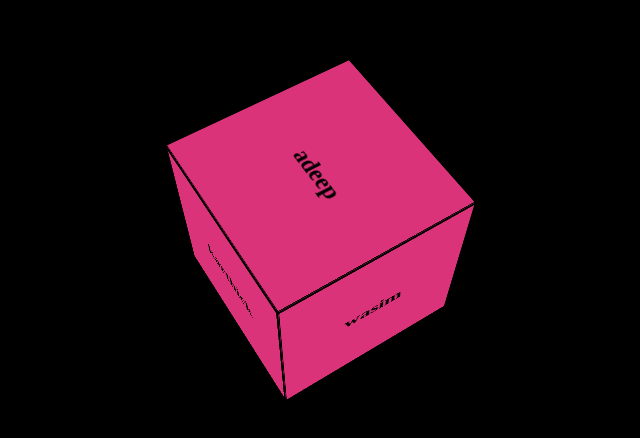
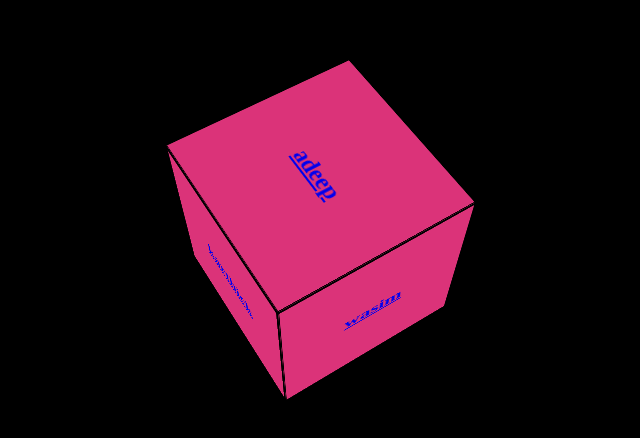
Before and after one commit to Karthickkfk/oii, a plain HTML site: page index.html in a window 1280 px wide. Shown: the part 170-608 px from the top of the page, without its empty margins (324-964 px from the left). Drawn offline with Linux system fonts and the light colour scheme.

Commit message:
index.html

```diff
--- a/index.html
+++ b/index.html
@@ -8,12 +8,23 @@
 </head>
 <body>
   <div class="cube" style="color: rgb(0, 0, 0);">
-    <div class="face front">karthick</div>
-    <div class="face back">bharath</div>
-    <div class="face right">wasim</div>
-    <div class="face left">aron</div>
-    <div class="face top">adeep</div>
-    <div class="face bottom">vikram</div>
+    <div class="face front">
+      <a href="https://www.instagram.com/karthick__kakashi?igsh=MWpsN203NDc4MzkzaQ==">karthick</a>
+    </div>
+    <div class="face back">
+      <a href="https://www.instagram.com/brave_heart_1004?igsh=MXR2amg4dmVqamx0Yw==">bharath</a>
+    </div>
+    <div class="face right">
+      <a href="https://www.instagram.com/tp_wasim_82?igsh=MTJneDBmc28xNnptdw==">wasim</a>
+    </div>
+    <div class="face left">
+      <a href="https://www.instagram.com/athik.ahamed.6543?igsh=dG1tbzF0NzJ5ejY5">athik</a></div>
+    <div class="face top">
+      <a href="https://www.instagram.com/adeep_mohamed007?igsh=MTFmcWczaGY2ejNycw==">adeep</a>
+    </div>
+    <div class="face bottom">
+      <a href="https://www.instagram.com/smart_boy_2179?igsh=MXdoNzB5ZW56dmF6bA==">vikram</a>
+    </div>
   </div>
 </body>
 </html>
```
